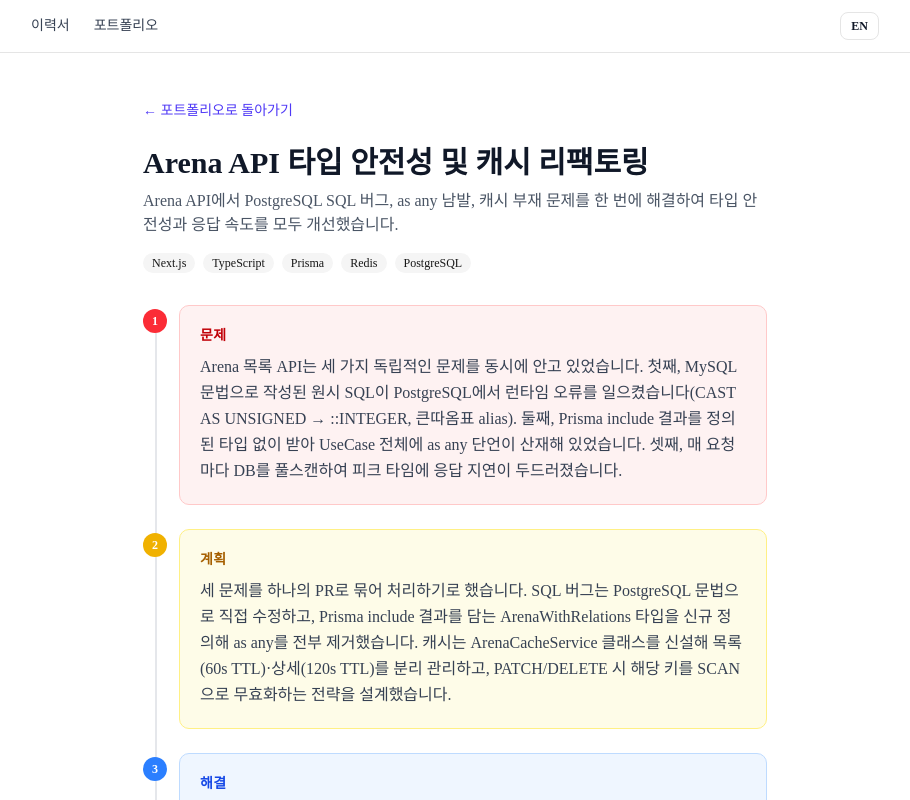
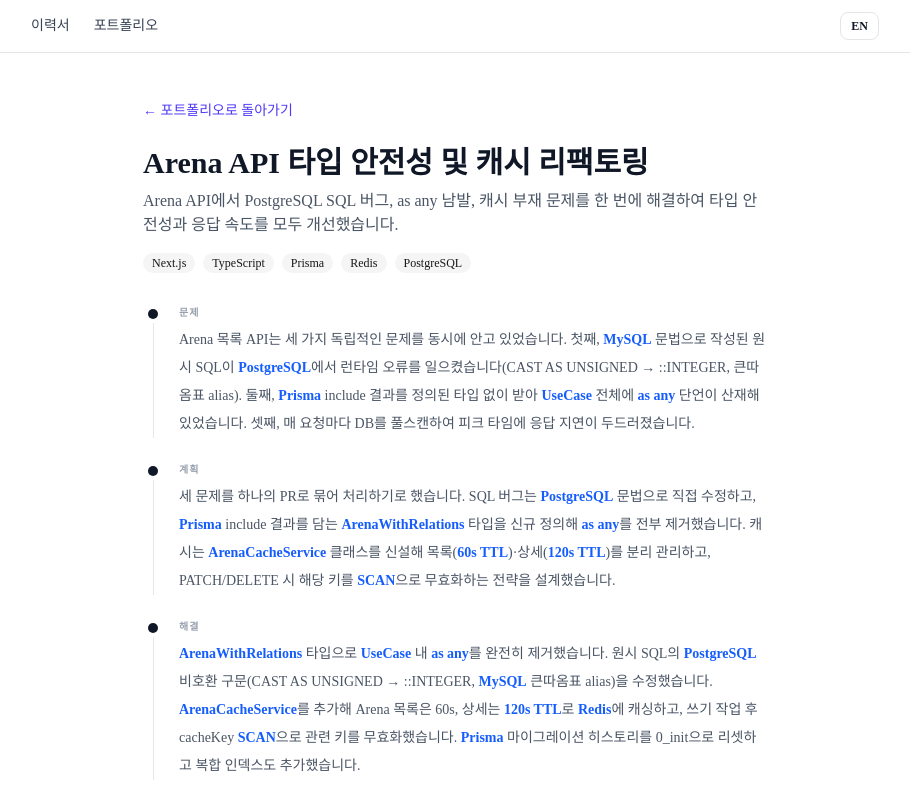
Before and after one commit to wojin57/resume-portfolio, a Next.js app: page /portfolio/api-refactor in a window 1280 px wide. Shown: the top 800 px of the page, without its empty margins (185-1095 px from the left). Built offline with nearby package versions, Linux system fonts and the light colour scheme.

Commit message:
feat: rewrite CaseTimeline as vertical dot timeline with keyword accents

```diff
--- a/components/portfolio/CaseTimeline.tsx
+++ b/components/portfolio/CaseTimeline.tsx
@@ -1,41 +1,14 @@
 "use client";
 
 import { useLanguage } from "@/lib/i18n";
+import { highlightKeywords } from "@/lib/highlight";
 import type { CaseStudy } from "@/content/cases";
 
 const steps = [
-    {
-        key: "problem" as const,
-        label: { ko: "문제", en: "Problem" },
-        dotColor: "bg-red-500",
-        textColor: "text-red-700",
-        borderColor: "border-red-200",
-        bgColor: "bg-red-50",
-    },
-    {
-        key: "plan" as const,
-        label: { ko: "계획", en: "Plan" },
-        dotColor: "bg-yellow-500",
-        textColor: "text-yellow-700",
-        borderColor: "border-yellow-200",
-        bgColor: "bg-yellow-50",
-    },
-    {
-        key: "solution" as const,
-        label: { ko: "해결", en: "Solution" },
-        dotColor: "bg-blue-500",
-        textColor: "text-blue-700",
-        borderColor: "border-blue-200",
-        bgColor: "bg-blue-50",
-    },
-    {
-        key: "result" as const,
-        label: { ko: "결과", en: "Result" },
-        dotColor: "bg-green-500",
-        textColor: "text-green-700",
-        borderColor: "border-green-200",
-        bgColor: "bg-green-50",
-    },
+    { key: "problem" as const, label: { ko: "문제", en: "Problem" }, active: true },
+    { key: "plan" as const, label: { ko: "계획", en: "Plan" }, active: true },
+    { key: "solution" as const, label: { ko: "해결", en: "Solution" }, active: true },
+    { key: "result" as const, label: { ko: "결과", en: "Result" }, active: false },
 ] as const;
 
 interface Props {
@@ -45,32 +18,30 @@
 export function CaseTimeline({ caseStudy: c }: Props) {
     const { lang } = useLanguage();
     return (
-        <div className="space-y-6">
+        <div className="flex flex-col">
             {steps.map((step, i) => (
-                <div key={step.key} className="relative pl-9">
-                    {/* vertical connector line */}
-                    {i < steps.length - 1 && (
-                        <div className="absolute top-7 left-3 h-[calc(100%+1.5rem)] w-0.5 bg-gray-200" />
-                    )}
-                    {/* numbered dot */}
-                    <div
-                        className={`absolute top-1 left-0 flex h-6 w-6 items-center justify-center rounded-full ${step.dotColor}`}
-                    >
-                        <span className="text-xs font-bold text-white">
-                            {i + 1}
-                        </span>
+                <div key={step.key} className="flex gap-4 pb-6 last:pb-0">
+                    {/* left column: dot + connector line */}
+                    <div className="flex w-5 shrink-0 flex-col items-center">
+                        <div
+                            className={`mt-1 h-2.5 w-2.5 rounded-full ${
+                                step.active ? "bg-gray-900" : "bg-gray-300"
+                            }`}
+                        />
+                        {i < steps.length - 1 && (
+                            <div className="mt-1 w-px flex-1 bg-gray-200" />
+                        )}
                     </div>
-                    {/* content card */}
-                    <div
-                        className={`rounded-lg border ${step.borderColor} ${step.bgColor} p-5`}
-                    >
-                        <h3
-                            className={`mb-2 text-sm font-bold tracking-wide uppercase ${step.textColor}`}
-                        >
+                    {/* right column: label + body */}
+                    <div className="flex-1">
+                        <p className="mb-1.5 text-[10px] font-bold uppercase tracking-widest text-gray-400">
                             {step.label[lang]}
-                        </h3>
-                        <p className="leading-relaxed text-gray-700">
-                            {c[step.key][lang]}
+                        </p>
+                        <p className="text-sm leading-7 text-gray-600">
+                            {highlightKeywords(
+                                c[step.key][lang],
+                                c.keywords ?? [],
+                            )}
                         </p>
                     </div>
                 </div>
```
